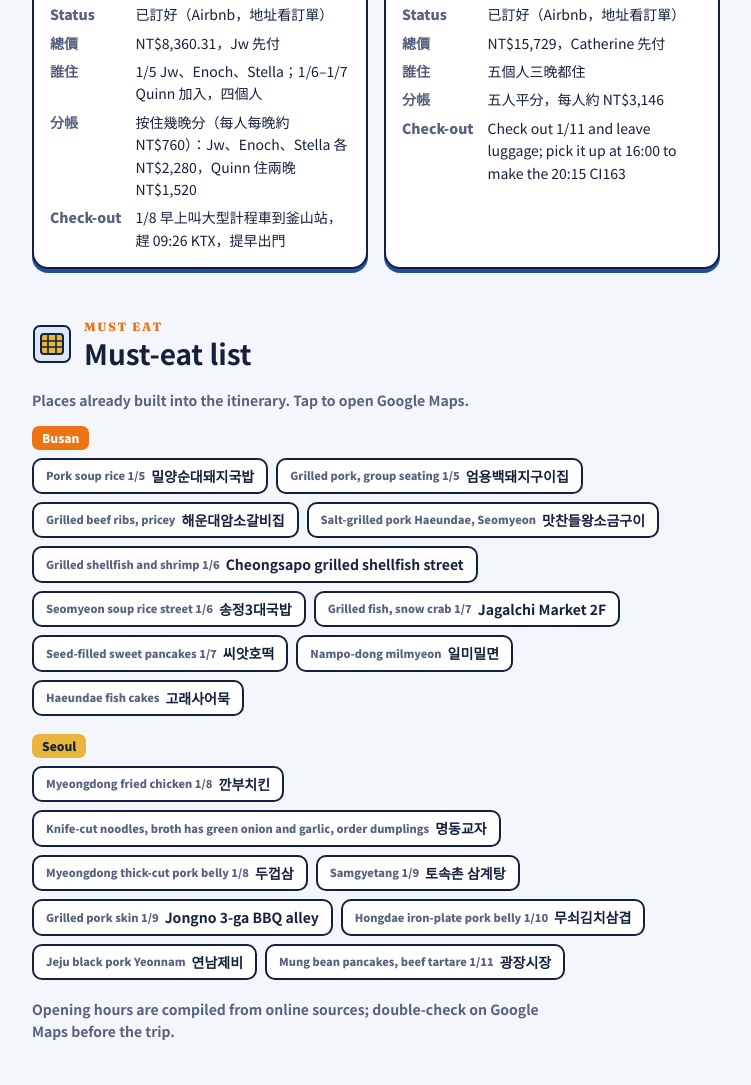
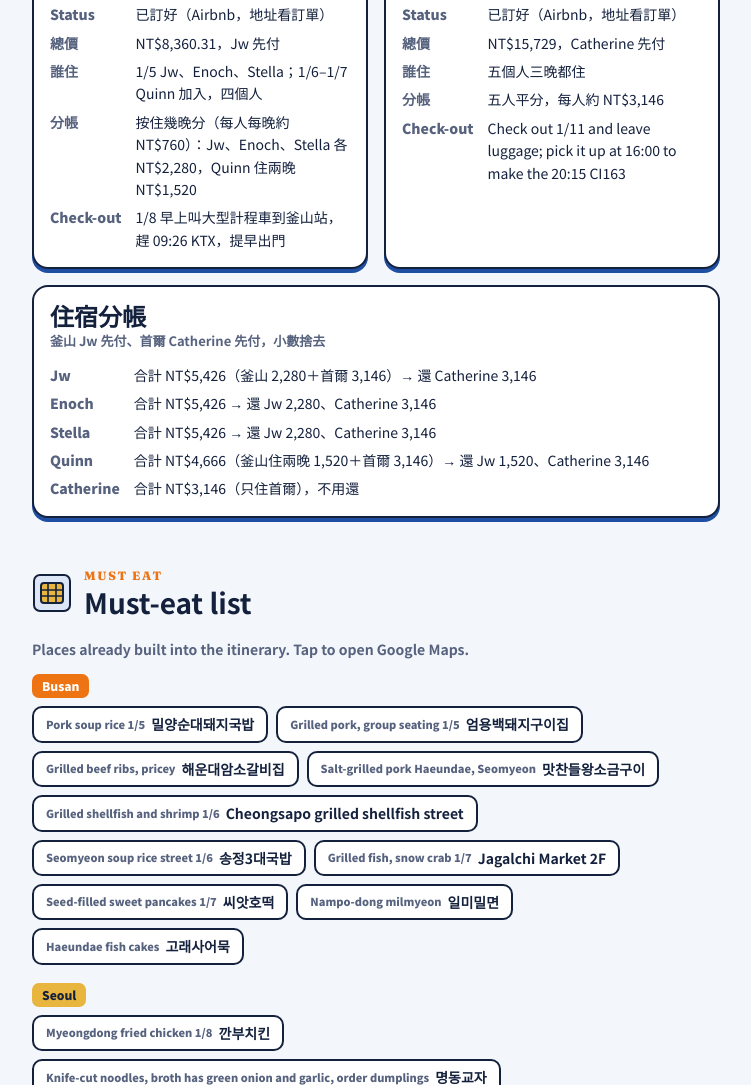
Before and after one commit to jwwonggg/Korea, a plain HTML site: page index.html in a window 1280 px wide. Shown: the part 7210-8295 px from the top of the page, without its empty margins (264-1015 px from the left). Drawn offline with Linux system fonts and the light colour scheme; a web font is replaced by a local one.

Commit message:
Add lodging settlement card
Co-Authored-By: Claude Opus 5.5 <noreply@anthropic.com>

```diff
--- a/index.html
+++ b/index.html
@@ -589,6 +589,19 @@ footer{padding:40px 0 32px;text-align:center;color:var(--ink-2);font-size:13px;f
         </div>
       </article>
     </div>
+    <article class="tile" style="margin-top:16px">
+      <div class="stay-body">
+        <h3>住宿分帳</h3>
+        <div class="en">釜山 Jw 先付、首爾 Catherine 先付，小數捨去</div>
+        <dl class="kv">
+          <dt>Jw</dt><dd>合計 NT$5,426（釜山 2,280＋首爾 3,146）→ 還 Catherine 3,146</dd>
+          <dt>Enoch</dt><dd>合計 NT$5,426 → 還 Jw 2,280、Catherine 3,146</dd>
+          <dt>Stella</dt><dd>合計 NT$5,426 → 還 Jw 2,280、Catherine 3,146</dd>
+          <dt>Quinn</dt><dd>合計 NT$4,666（釜山住兩晚 1,520＋首爾 3,146）→ 還 Jw 1,520、Catherine 3,146</dd>
+          <dt>Catherine</dt><dd>合計 NT$3,146（只住首爾），不用還</dd>
+        </dl>
+      </div>
+    </article>
   </div>
 </section>
 
--- a/sw.js
+++ b/sw.js
@@ -1,5 +1,5 @@
 // 改了 index.html 之後把版本號 +1，手機才會抓新版
-var CACHE = "krbs-v7";
+var CACHE = "krbs-v8";
 var FILES = [
   "./", "./index.html", "./manifest.webmanifest",
   "./icon-180.png", "./icon-192.png", "./icon-512.png"
```
